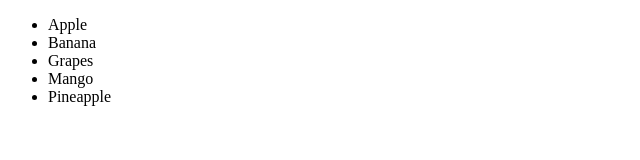
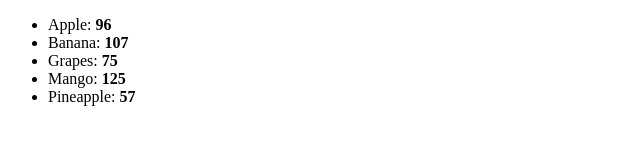
Before and after one commit to Hvk26/ReactApp-Test, a React (Vite) app: page / in a window 1280 px wide. Shown: the top 160 px of the page, without its empty margins (0-640 px from the left). Built offline with nearby package versions, Linux system fonts and the light colour scheme.

Commit message:
adding objects to render list

```diff
--- a/src/List.jsx
+++ b/src/List.jsx
@@ -1,9 +1,9 @@
 function List(){
-    const fruits = ["Apple", "Banana", "Mango", "Pineapple", "Grapes"]
+    const fruits = [{id: 1, name:"Apple", calories: 96}, {id: 2, name:"Banana", calories: 107}, {id: 3, name:"Mango", calories: 125}, {id: 4, name:"Pineapple", calories: 57}, {id: 5, name:"Grapes", calories: 75}]
 
-    fruits.sort();
+    fruits.sort((a,b)=> a.name.localeCompare(b.name));
 
-    const listItems = fruits.map(fruit => <li>{fruit}</li>)
+    const listItems = fruits.map(fruit => <li key={fruit.id}>{fruit.name}: <b>{fruit.calories}</b></li>)
 
     return(
         <ul>{listItems}</ul>
```
